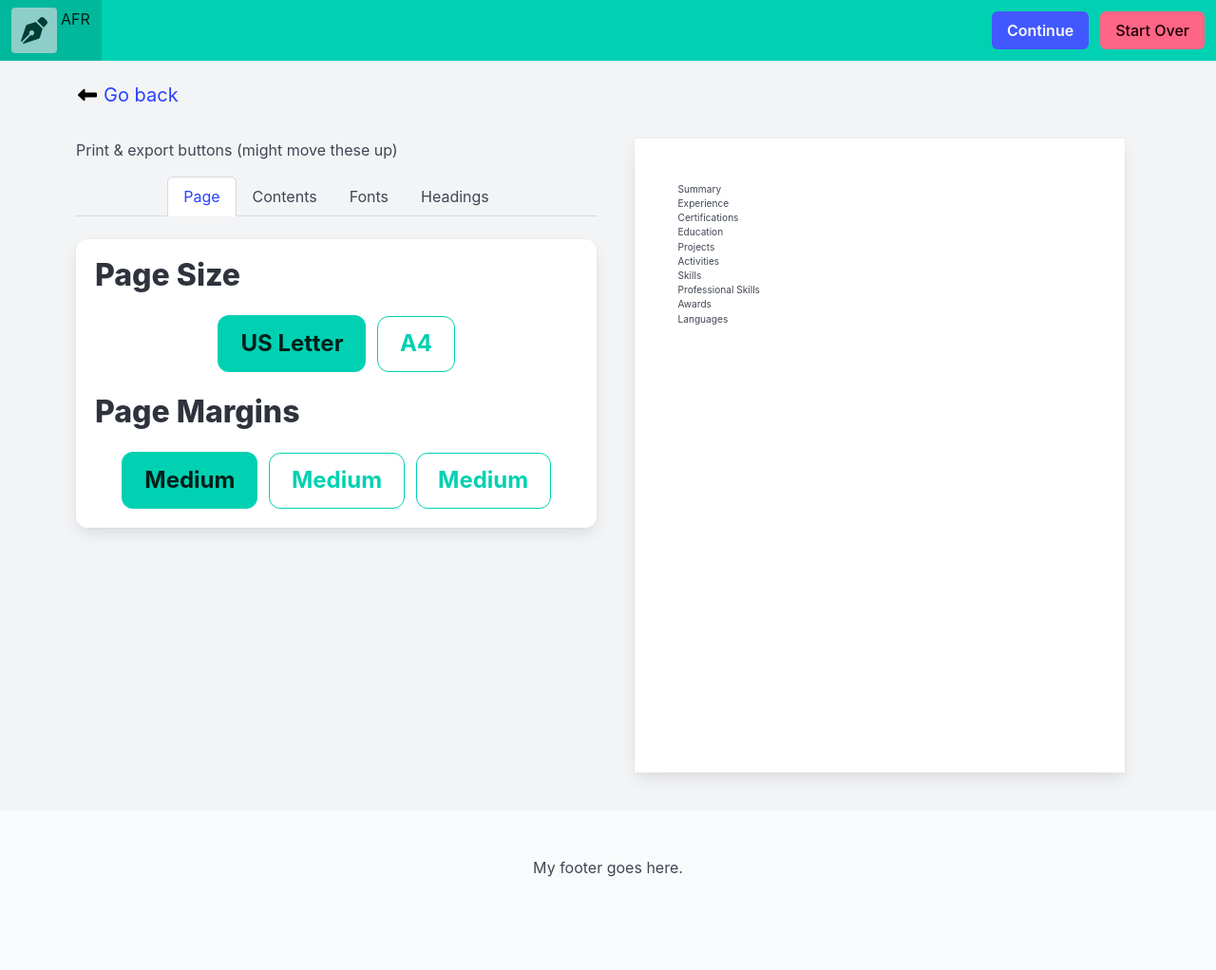
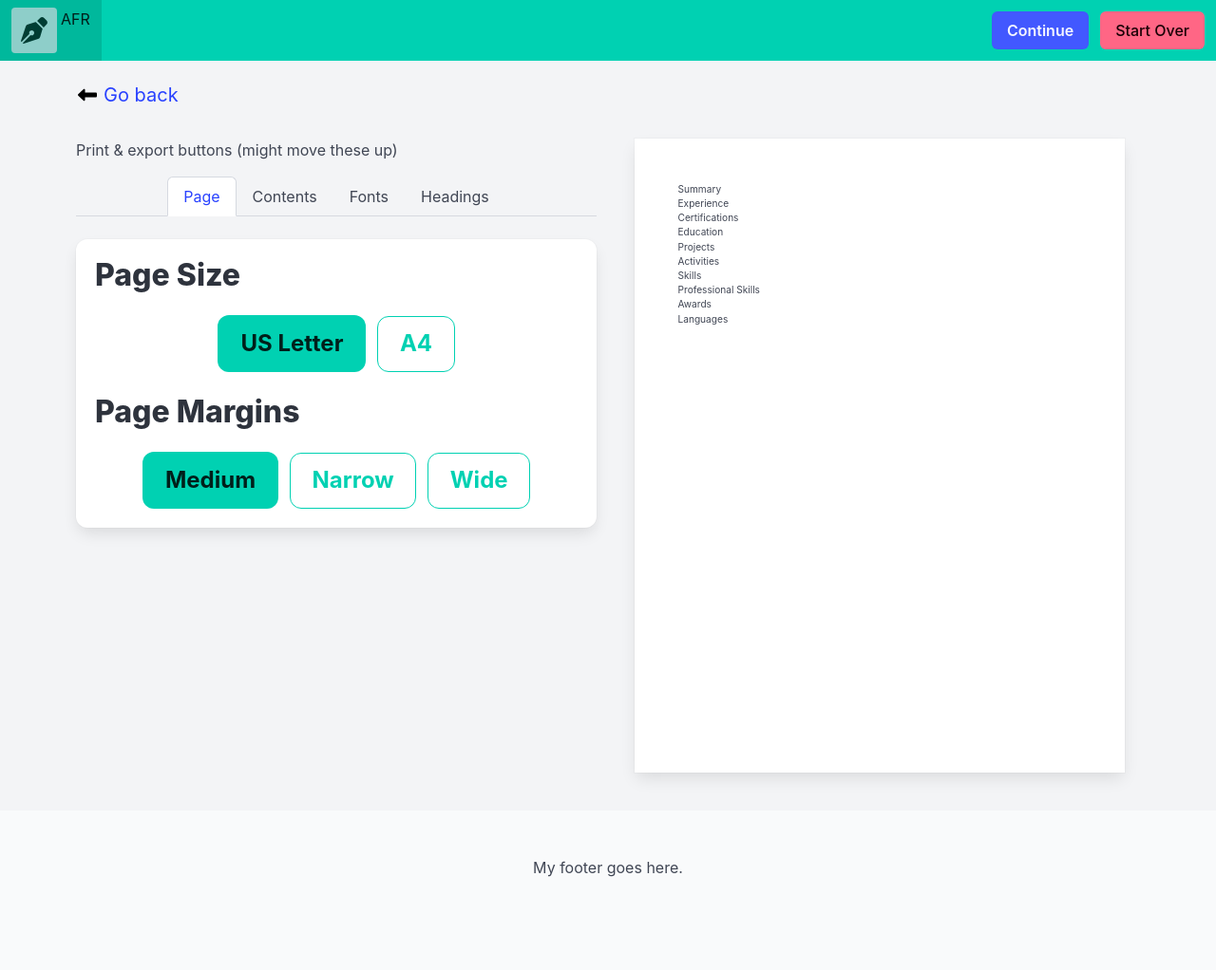
Before and after one commit to HeirOfNorton/alwaysfreeresume, a Jekyll site: the page built from pages/print.html, in a window 1280 px wide. Shown: the whole page at 95% size. Built offline with Jekyll 4.4.1, drawn with Linux system fonts in a browser that asks for light colours.

Commit message:
Labels for page margins.

```diff
--- a/pages/print.html
+++ b/pages/print.html
@@ -62,8 +62,8 @@ extracss: print.css
                 <h2 class="title is-3">Page Margins</h2>
                 <div class="buttons is-centered">
                     <button class="button is-primary is-large has-text-weight-bold" :class="style.margin == 'mgmedium' || 'is-outlined'" @click="style.margin='mgmedium'" >Medium</button>
-                    <button class="button is-primary is-large has-text-weight-bold" :class="style.margin == 'mgnarrow' || 'is-outlined'" @click="style.margin='mgnarrow'" >Medium</button>
-                    <button class="button is-primary is-large has-text-weight-bold" :class="style.margin == 'mgwide' || 'is-outlined'" @click="style.margin='mgwide'" >Medium</button>
+                    <button class="button is-primary is-large has-text-weight-bold" :class="style.margin == 'mgnarrow' || 'is-outlined'" @click="style.margin='mgnarrow'" >Narrow</button>
+                    <button class="button is-primary is-large has-text-weight-bold" :class="style.margin == 'mgwide' || 'is-outlined'" @click="style.margin='mgwide'" >Wide</button>
                 </div>
             </div>
             <div x-show="opentab == 'contents'">
```
